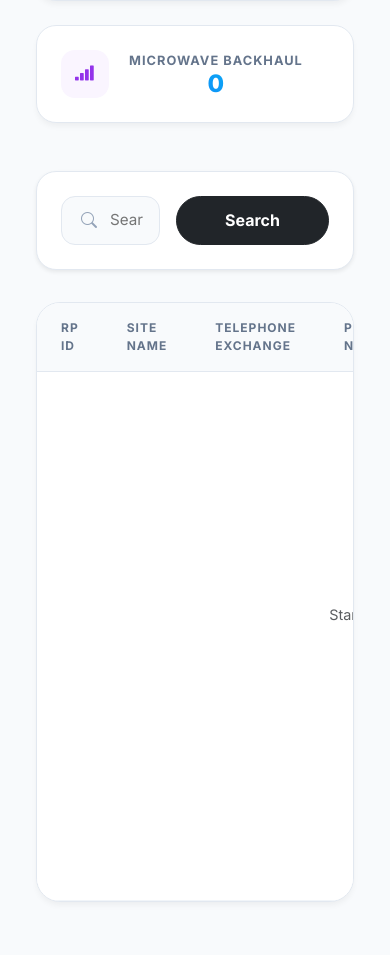
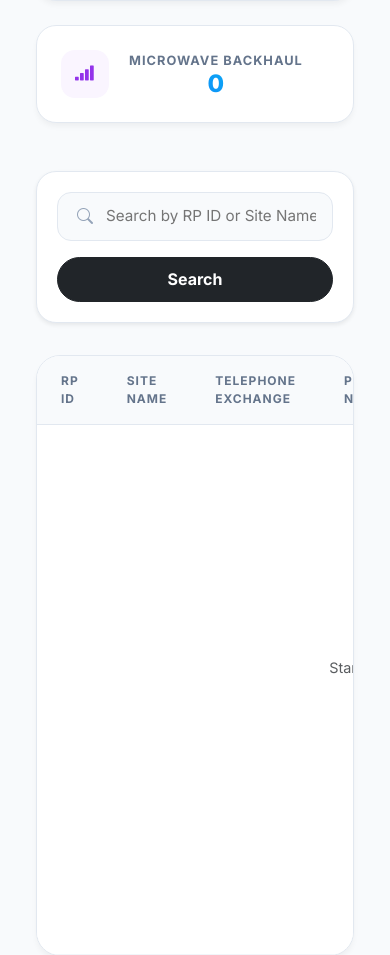
Before and after one commit to jishnumanjolils-star/NWO-Portal-1, a Django app: template inventory/templates/inventory/bts_no_4g_list.html in a window 390 px wide. Shown: the part 556-1511 px from the top of the page. Before the commit the page ends 1458 px from the top, so only its background shows below. Run offline with Django 5.2, Linux system fonts and the light colour scheme; the template is opened without the code that fills it, so the values that code supplies are empty.

Commit message:
Fix mobile search input blocking issue and responsive layout for bts_no_4g_list.html

```diff
--- a/inventory/templates/inventory/bts_no_4g_list.html
+++ b/inventory/templates/inventory/bts_no_4g_list.html
@@ -57,13 +57,10 @@
     /* Search Bar */
     .search-container {
         background: white;
-        padding: 1.5rem;
+        padding: 1.25rem;
         border-radius: 20px;
         border: 1px solid #E2E8F0;
         margin-bottom: 2rem;
-        display: flex;
-        gap: 1rem;
-        align-items: center;
     }
     .search-box {
         position: relative;
@@ -207,7 +204,7 @@
 
     <!-- Search Bar -->
     <div class="search-container shadow-sm">
-        <form method="GET" class="d-flex w-100 gap-3">
+        <form method="GET" class="d-flex flex-column flex-md-row w-100 gap-3">
             <div class="search-box">
                 <i class="bi bi-search"></i>
                 <input type="text" name="search" class="search-input" placeholder="Search by RP ID or Site Name..." value="{{ request.GET.search }}">
```
